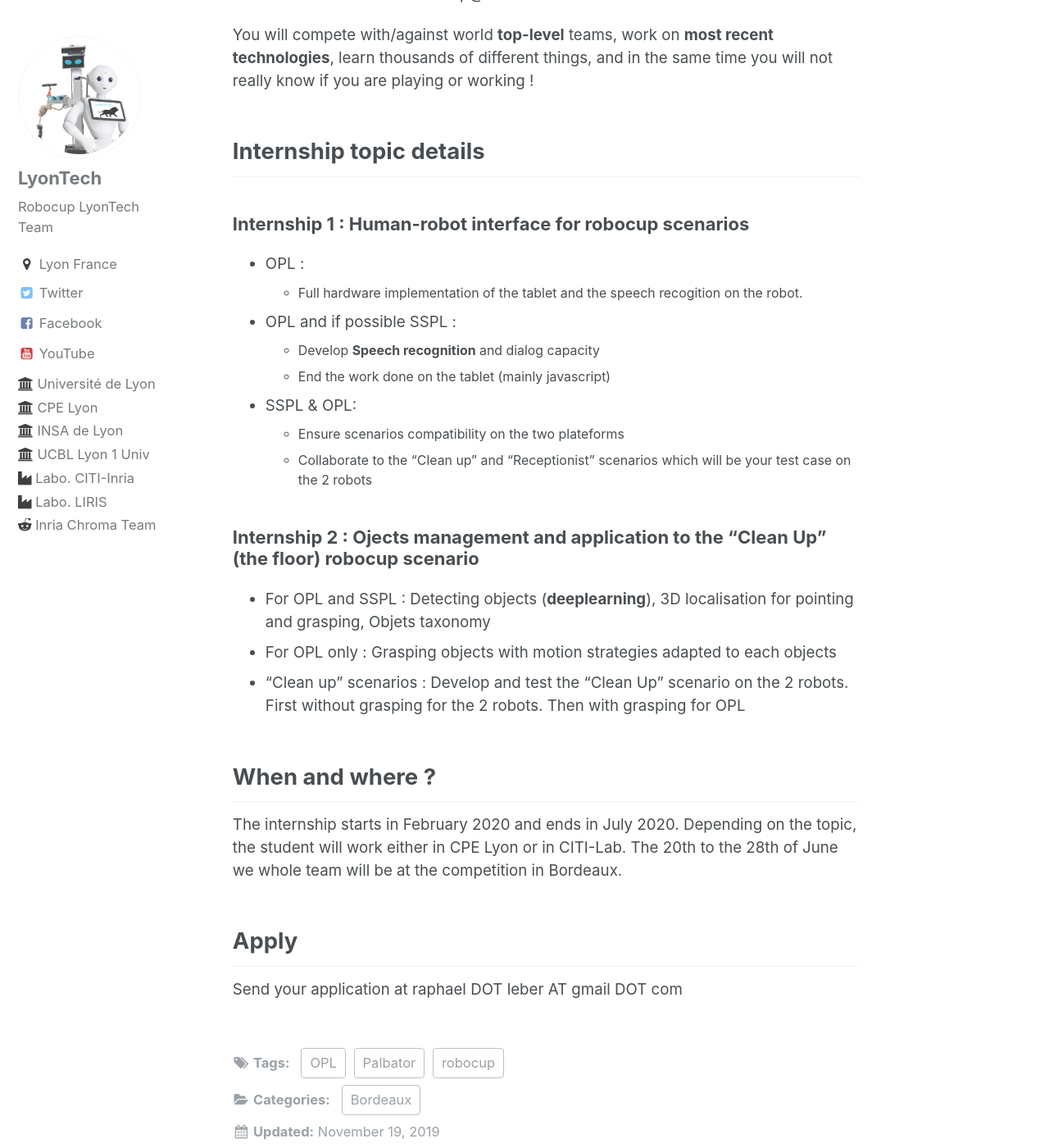
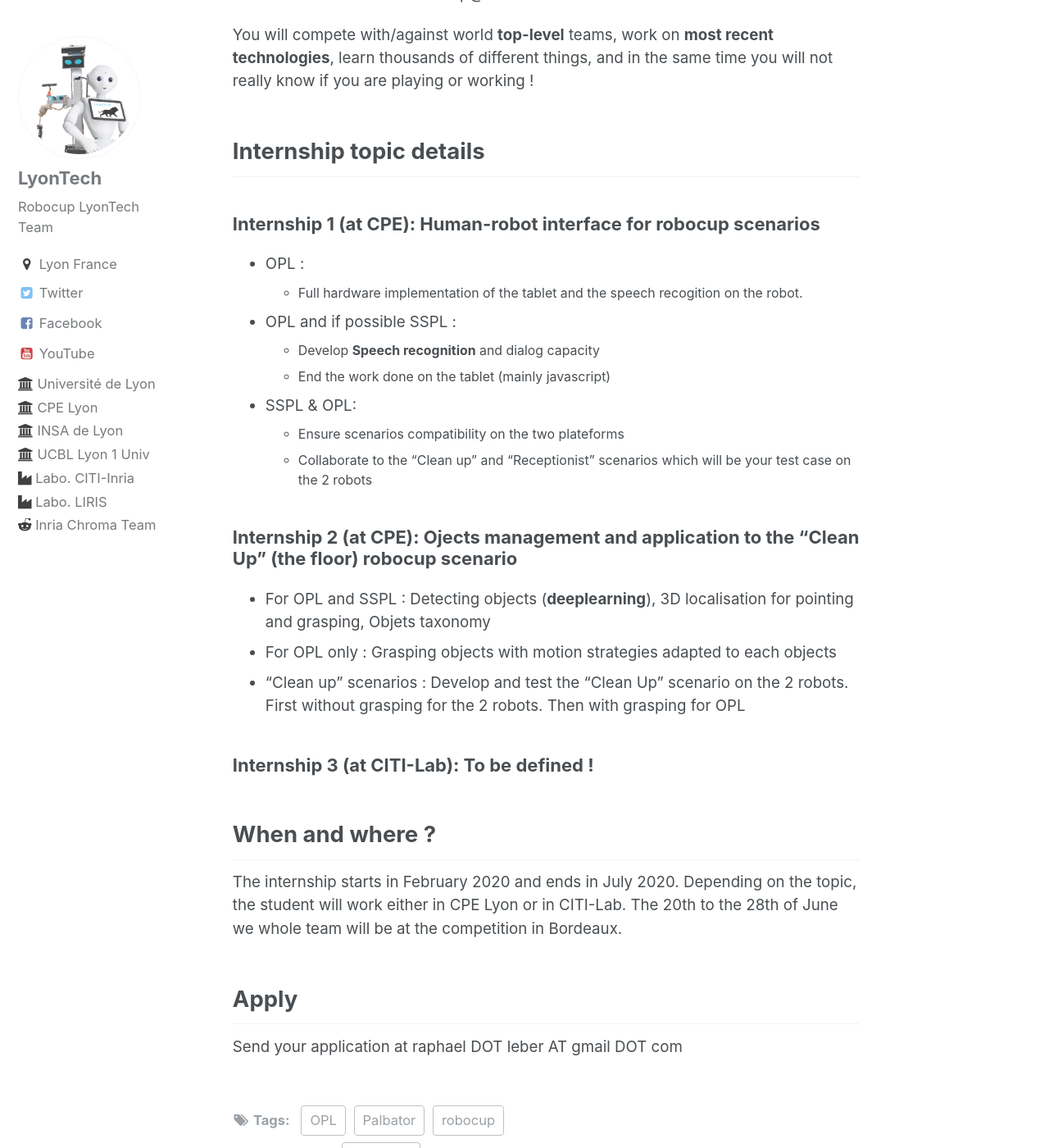
Before and after one commit to Robocup-Lyontech/Robocup-Lyontech.github.io, a Jekyll site: the page built from _posts/2019-11-19-Internship.md, in a window 1280 px wide and 1400 px high, scrolled down 979 px. Shown: the whole window at 82% size. Built offline with Jekyll 4.4.1, drawn with Linux system fonts in a browser that asks for light colours.

Commit message:
Update 2019-11-19-Internship.md

```diff
--- a/_posts/2019-11-19-Internship.md
+++ b/_posts/2019-11-19-Internship.md
@@ -30,7 +30,7 @@
 You will compete with/against world **top-level** teams, work on **most recent technologies**, learn thousands of different things, and in the same time you will not really know if you are playing or working !
 
 ## Internship topic details
-### Internship 1 : Human-robot interface for robocup scenarios
+### Internship 1 (at CPE): Human-robot interface for robocup scenarios
 - OPL :
   - Full hardware implementation of the tablet and the speech recogition on the robot.
 - OPL and if possible SSPL :
@@ -40,11 +40,12 @@
   - Ensure scenarios compatibility on the two plateforms
   - Collaborate to the "Clean up" and "Receptionist" scenarios which will be your test case on the 2 robots
 
-### Internship 2 : Ojects management and application to the "Clean Up" (the floor) robocup scenario
+### Internship 2 (at CPE): Ojects management and application to the "Clean Up" (the floor) robocup scenario
 - For OPL and SSPL : Detecting objects (**deeplearning**), 3D localisation for pointing and grasping, Objets taxonomy
 - For OPL only : Grasping objects with motion strategies adapted to each objects
 - "Clean up" scenarios : Develop and test the "Clean Up" scenario on the 2 robots. First without grasping for the 2 robots. Then with grasping for OPL
 
+### Internship 3 (at CITI-Lab): To be defined !
 
 ## When and where ?
 The internship starts in February 2020 and ends in July 2020. Depending on the topic, the student will work either in CPE Lyon or in CITI-Lab. The 20th to the 28th of June we whole team will be at the competition in Bordeaux.
```
